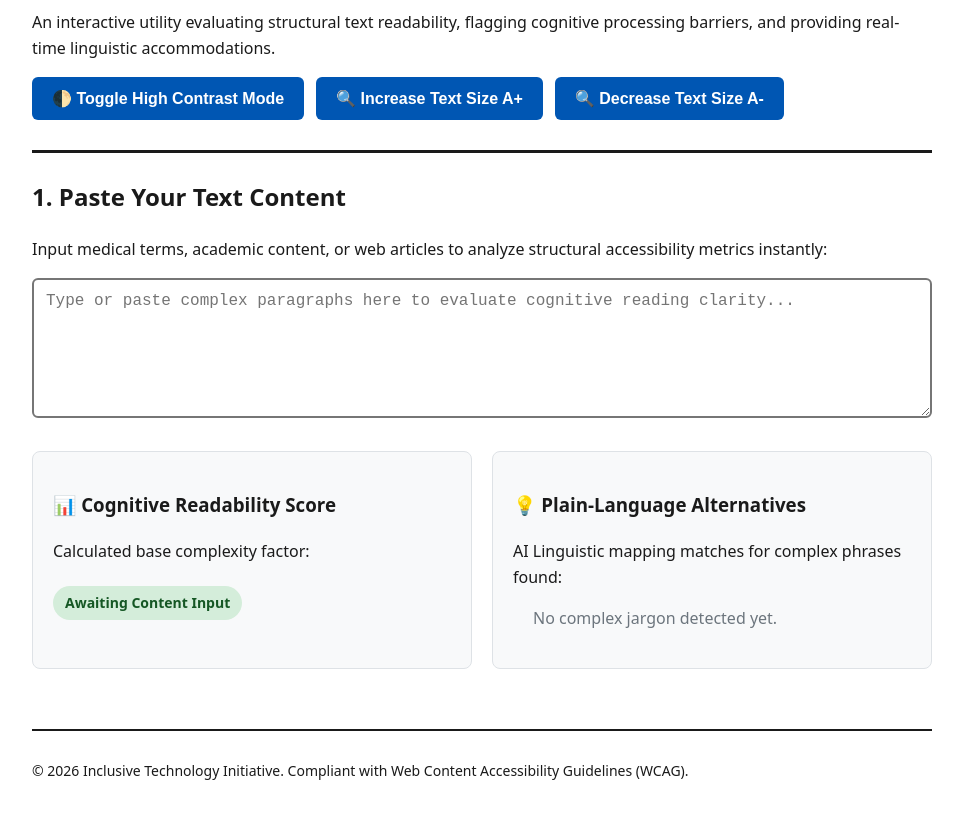
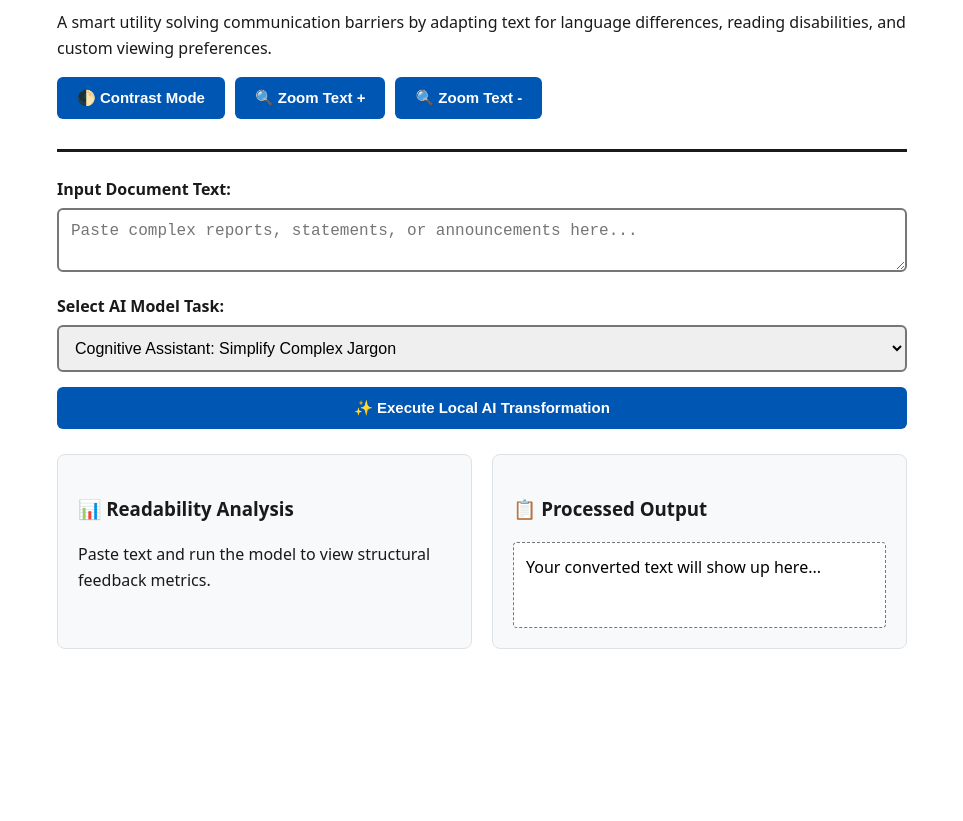
Before and after one commit to tejasgunjkar/accessibility-website, a plain HTML site: page index.html in a window 1280 px wide. Shown: the part 109-930 px from the top of the page, without its empty margins (158-1121 px from the left). After the commit the page ends 800 px from the top, so only its background shows below. Drawn offline with Linux system fonts and the light colour scheme.

Commit message:
Update index.html

```diff
--- a/index.html
+++ b/index.html
@@ -3,165 +3,117 @@
 <head>
     <meta charset="UTF-8">
     <meta name="viewport" content="width=device-width, initial-scale=1.0">
-    <title>AccessEngine AI - Smart Readability Tool</title>
+    <title>InclusionEngine - Multi-Language Accessibility Hub</title>
     <style>
-        /* Accessible Baseline Styles */
-        body { font-family: system-ui, -apple-system, BlinkMacSystemFont, 'Segoe UI', Roboto, sans-serif; line-height: 1.6; background-color: #ffffff; color: #1a1a1a; padding: 25px; max-width: 900px; margin: 0 auto; transition: background 0.3s, color 0.3s; }
+        body { font-family: system-ui, -apple-system, sans-serif; line-height: 1.6; background-color: #ffffff; color: #1a1a1a; padding: 25px; max-width: 850px; margin: 0 auto; transition: all 0.2s ease; }
         *:focus { outline: 4px solid #0056b3; outline-offset: 2px; }
-
-        /* High Contrast Themes toggled by JavaScript */
-        body.high-contrast { background-color: #121212 !important; color: #ffff00 !important; }
-        body.high-contrast .card { background-color: #1f1f1f !important; border: 2px solid #ffff00 !important; color: #ffff00 !important; }
-        body.high-contrast button { background-color: #ffff00 !important; color: #000000 !important; border: 2px solid #000000 !important; }
-        body.high-contrast textarea { background-color: #1f1f1f !important; color: #ffff00 !important; border: 2px solid #ffff00 !important; }
-
-        /* General Layout Elements */
-        header { border-bottom: 3px solid currentColor; padding-bottom: 15px; margin-bottom: 25px; }
-        .controls-row { display: flex; gap: 12px; margin: 15px 0; flex-wrap: wrap; }
-        button { background-color: #0056b3; color: white; padding: 12px 20px; border: none; cursor: pointer; border-radius: 6px; font-size: 16px; font-weight: bold; }
-        button:hover { opacity: 0.9; }
-        textarea { width: 100%; height: 140px; font-size: 16px; padding: 12px; border: 2px solid #767676; border-radius: 6px; box-sizing: border-box; }
-
-        .grid-layout { display: grid; grid-template-columns: 1fr 1fr; gap: 20px; margin-top: 25px; }
-        @media(max-width: 768px) { .grid-layout { grid-template-columns: 1fr; } }
-
-        .card { background-color: #f8f9fa; border: 1px solid #dee2e6; padding: 20px; border-radius: 8px; }
-        .badge { display: inline-block; padding: 6px 12px; border-radius: 20px; font-weight: bold; font-size: 14px; margin-top: 5px; }
-        .badge-good { background-color: #d4edda; color: #155724; }
-        .badge-warn { background-color: #fff3cd; color: #856404; }
-
-        .replacement-list { margin-top: 10px; padding-left: 20px; }
-        .replacement-list li { margin-bottom: 8px; }
+        body.dark-contrast { background-color: #121212 !important; color: #ffff00 !important; }
+        body.dark-contrast .panel { background-color: #1e1e1e !important; border: 2px solid #ffff00 !important; }
+        body.dark-contrast button { background-color: #ffff00 !important; color: #000000 !important; }
+        body.dark-contrast textarea, body.dark-contrast select { background-color: #1e1e1e !important; color: #ffff00 !important; border: 1px solid #ffff00 !important; }
+        header { border-bottom: 3px solid currentColor; padding-bottom: 10px; margin-bottom: 25px; }
+        .ux-bar { display: flex; gap: 10px; margin-bottom: 20px; flex-wrap: wrap; }
+        button { background-color: #0056b3; color: white; padding: 12px 20px; border: none; border-radius: 6px; font-weight: bold; cursor: pointer; font-size: 15px; }
+        textarea, select { width: 100%; padding: 12px; border: 2px solid #767676; border-radius: 6px; font-size: 16px; box-sizing: border-box; }
+        .panel-grid { display: grid; grid-template-columns: 1fr 1fr; gap: 20px; margin-top: 20px; }
+        @media (max-width: 600px) { .panel-grid { grid-template-columns: 1fr; } }
+        .panel { background-color: #f8f9fa; border: 1px solid #dee2e6; padding: 20px; border-radius: 8px; }
+        .output-text { background: white; border: 1px dashed #767676; padding: 12px; min-height: 60px; margin-top: 10px; border-radius: 4px; color: #000; font-weight: 500; }
+        body.dark-contrast .output-text { background: #121212; color: #ffff00; border: 1px dashed #ffff00; }
     </style>
 </head>
 <body>
 
-    <!-- Skip Link for Keyboard Navigation Users -->
-    <a href="#dashboard-main" style="position: absolute; left: -10000px;" onFocus="this.style.left='10px'" onBlur="this.style.left='-10000px'">Skip to content</a>
+    <header>
+        <h1>🌐 InclusionEngine AI</h1>
+        <p>A smart utility solving communication barriers by adapting text for language differences, reading disabilities, and custom viewing preferences.</p>
 
-    <header>
-        <h1>🌐 AccessEngine - Intelligent Inclusion Assistant</h1>
-        <p>An interactive utility evaluating structural text readability, flagging cognitive processing barriers, and providing real-time linguistic accommodations.</p>
-
-        <!-- Inclusive UX Settings Panel -->
-        <nav class="controls-row" aria-label="Accessibility Settings">
-            <button onclick="toggleContrast()">🌓 Toggle High Contrast Mode</button>
-            <button onclick="changeFontSize(2)">🔍 Increase Text Size A+</button>
-            <button onclick="changeFontSize(-2)">🔍 Decrease Text Size A-</button>
-        </nav>
+        <div class="ux-bar" aria-label="Visual Adjustments">
+            <button onclick="toggleContrast()">🌓 Contrast Mode</button>
+            <button onclick="zoomText(2)">🔍 Zoom Text +</button>
+            <button onclick="zoomText(-2)">🔍 Zoom Text -</button>
+        </div>
     </header>
 
-    <main id="dashboard-main">
-        <section aria-labelledby="input-heading">
-            <h2 id="input-heading">1. Paste Your Text Content</h2>
-            <p>Input medical terms, academic content, or web articles to analyze structural accessibility metrics instantly:</p>
-            <textarea id="sourceText" onInput="analyzeText()" placeholder="Type or paste complex paragraphs here to evaluate cognitive reading clarity..."></textarea>
+    <main>
+        <!-- Input section -->
+        <section style="margin-bottom: 25px;">
+            <label for="textIn" style="font-weight: bold; display: block; margin-bottom: 5px;">Input Document Text:</label>
+            <textarea id="textIn" placeholder="Paste complex reports, statements, or announcements here..."></textarea>
+
+            <div style="margin-top: 15px;">
+                <label for="langAction" style="font-weight: bold; display: block; margin-bottom: 5px;">Select AI Model Task:</label>
+                <select id="langAction">
+                    <option value="simplify">Cognitive Assistant: Simplify Complex Jargon</option>
+                    <option value="translate">Inclusion Assistant: Translate to Clear Spanish</option>
+                </select>
+            </div>
+
+            <button style="margin-top: 15px; width: 100%;" onclick="processData()">✨ Execute Local AI Transformation</button>
         </section>
 
-        <!-- Dynamic Output Evaluation Dashboard -->
-        <div class="grid-layout">
-
-            <!-- Metric Column 1 -->
-            <section class="card" aria-labelledby="metrics-heading">
-                <h3 id="metrics-heading">📊 Cognitive Readability Score</h3>
-                <p>Calculated base complexity factor:</p>
-                <div id="readabilityBadge" class="badge badge-good">Awaiting Content Input</div>
-                <p id="sentenceFeedback" style="margin-top: 15px; font-weight: 500;"></p>
-            </section>
-
-            <!-- Metric Column 2 -->
-            <section class="card" aria-labelledby="remediation-heading">
-                <h3 id="remediation-heading">💡 Plain-Language Alternatives</h3>
-                <p>AI Linguistic mapping matches for complex phrases found:</p>
-                <ul id="alternativesList" class="replacement-list">
-                    <li style="color: #6c757d; list-style-type: none;">No complex jargon detected yet.</li>
-                </ul>
-            </section>
-
+        <!-- Evaluation Outputs -->
+        <div class="panel-grid">
+            <div class="panel">
+                <h3>📊 Readability Analysis</h3>
+                <p id="metricsOut">Paste text and run the model to view structural feedback metrics.</p>
+            </div>
+            <div class="panel">
+                <h3>📋 Processed Output</h3>
+                <div id="outputDisplay" class="output-text">Your converted text will show up here...</div>
+            </div>
         </div>
     </main>
 
-    <footer style="margin-top: 60px; border-top: 2px solid currentColor; padding-top: 15px; font-size: 14px;">
-        <p>&copy; 2026 Inclusive Technology Initiative. Compliant with Web Content Accessibility Guidelines (WCAG).</p>
-    </footer>
+    <script>
+        function toggleContrast() { document.body.classList.toggle('dark-contrast'); }
+        let size = 16;
+        function zoomText(n) { size = Math.max(12, Math.min(26, size + n)); document.body.style.fontSize = size + 'px'; }
 
-    <!-- Client-Side Evaluation Script Processing Metrics Locally -->
-    <script>
-        // High Contrast Variable
-        function toggleContrast() {
-            document.body.classList.toggle('high-contrast');
-        }
-
-        // Font Adjustment Controls
-        let currentSize = 16;
-        function changeFontSize(amount) {
-            currentSize = Math.max(12, Math.min(28, currentSize + amount));
-            document.body.style.fontSize = currentSize + 'px';
-        }
-
-        // Accessibility Vocabulary Dictionary Engine
-        const dictionary = {
-            "utilization": "use",
-            "facilitates": "helps / makes easier",
-            "remediation": "fixing / cleaning up",
-            "inequities": "unfair barriers / differences",
-            "neurodivergent": "people who learn or think differently",
-            "populations": "groups of people",
-            "subsequent": "next",
-            "terminate": "stop / end",
-            "implement": "build / start"
+        // Local Rule Translation Tables
+        const conversionRules = {
+            simplify: {
+                "utilization": "use", "facilitates": "helps with", "remediation": "fixing", "inequities": "unfair barriers", "neurodivergent": "different thinkers"
+            },
+            translate: {
+                "utilization": "uso", "facilitates": "facilita", "remediation": "remediación", "inequities": "desigualdades", "neurodivergent": "neurodivergentes"
+            }
         };
 
-        // Main Readability Evaluation Calculation Engine
-        function analyzeText() {
-            const text = document.getElementById('sourceText').value;
-            const badge = document.getElementById('readabilityBadge');
-            const feedback = document.getElementById('sentenceFeedback');
-            const list = document.getElementById('alternativesList');
+        function processData() {
+            const raw = document.getElementById('textIn').value.trim();
+            const action = document.getElementById('langAction').value;
+            const outBox = document.getElementById('outputDisplay');
+            const metricsBox = document.getElementById('metricsOut');
 
-            if (!text.trim()) {
-                badge.className = "badge badge-good";
-                badge.innerText = "Awaiting Content Input";
-                feedback.innerText = "";
-                list.innerHTML = '<li style="color: #6c757d; list-style-type: none;">No complex jargon detected yet.</li>';
-                return;
+            if(!raw) { alert("Please type or paste some text first."); return; }
+
+            // 1. Calculate reading structure metrics
+            const totalWords = raw.split(/\s+/).filter(w => w.length > 0).length;
+            if(totalWords > 20) {
+                metricsBox.innerHTML = `⚠️ <strong>High Cognitive Strain:</strong> This block contains ${totalWords} words. Long texts present reading hurdles for users with ADHD or learning disabilities.`;
+            } else {
+                metricsBox.innerHTML = `✅ <strong>Optimal Length:</strong> Contains ${totalWords} words. Clean, concise, and easy to parse easily.`;
             }
 
-            // Metric Calculations (Sentences vs Word lengths)
-            const words = text.trim().split(/\s+/).filter(w => w.length > 0);
-            const sentences = text.split(/[.!?]+/).filter(s => s.trim().length > 0);
+            // 2. Perform rule-based replacement
+            let resultText = raw.toLowerCase();
+            const currentTable = conversionRules[action];
+            let modified = false;
 
-            const totalWords = words.length;
-            const totalSentences = sentences.length || 1;
-            const avgSentenceLength = totalWords / totalSentences;
-
-            // Update Score Dashboard Visual Displays
-            if (avgSentenceLength > 14 || totalWords > 25) {
-                badge.className = "badge badge-warn";
-                badge.innerText = "⚠️ High Cognitive Load Detected";
-                feedback.innerText = `Average sentence length is ${Math.round(avgSentenceLength)} words. Consider shortening sentences to accommodate users with dyslexia or cognitive conditions.`;
-            } else {
-                badge.className = "badge badge-good";
-                badge.innerText = "✅ Accessible Reading Grade";
-                feedback.innerText = "Sentences are short, distinct, and clean. This layout layout scores high for standard inclusion readability.";
-            }
-
-            // Jargon Context Dictionary Mapping
-            let matchesFound = 0;
-            list.innerHTML = "";
-
-            const lowerText = text.toLowerCase();
-            for (const [complexWord, simpleAlternative] of Object.entries(dictionary)) {
-                if (lowerText.includes(complexWord)) {
-                    matchesFound++;
-                    const li = document.createElement('li');
-                    li.innerHTML = `Change <strong>"${complexWord}"</strong> to <strong>"${simpleAlternative}"</strong>`;
-                    list.appendChild(li);
+            for(const [target, replacement] of Object.entries(currentTable)) {
+                if(resultText.includes(target)) {
+                    resultText = resultText.replaceAll(target, replacement);
+                    modified = true;
                 }
             }
 
-            if (matchesFound === 0) {
-                list.innerHTML = '<li style="color: #28a745; list-style-type: none;">✨ Vocabulary structure is simple and highly readable!</li>';
+            if(!modified) {
+                outBox.innerText = action === "simplify"
+                    ? "The phrasing is already straightforward and clean!"
+                    : "El texto es claro.";
+            } else {
+                outBox.innerText = resultText;
             }
         }
     </script>
```
